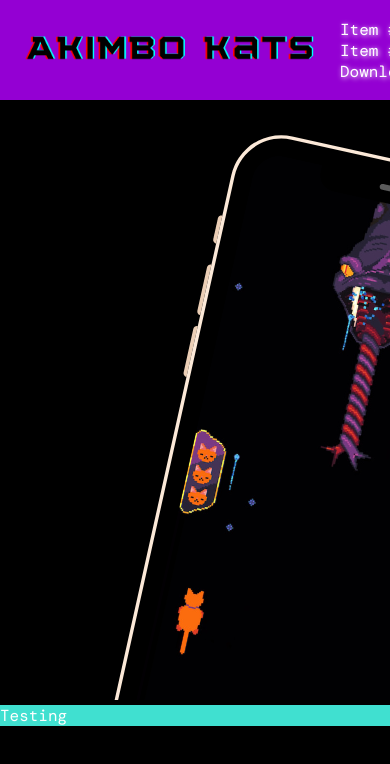
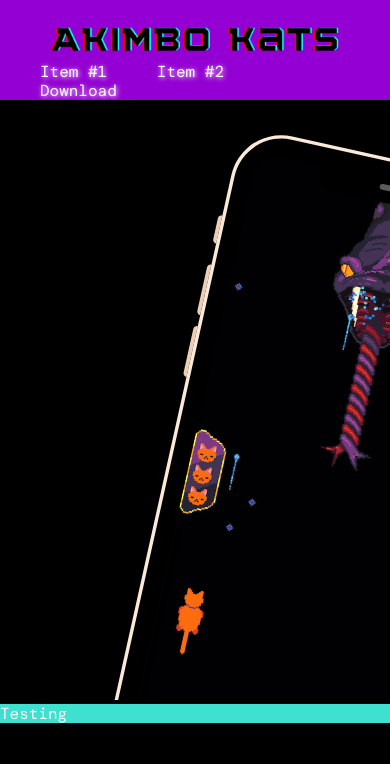
Before and after one commit to maudlinmandrake/landing-page, a plain HTML site: page index.html in a window 390 px wide. Shown: the top 764 px of the page. Drawn offline with nearby package versions, Linux system fonts and the light colour scheme; a web font is replaced by a local one.

Commit message:
Header stacks in columns for small screens

```diff
--- a/styles.css
+++ b/styles.css
@@ -13,6 +13,7 @@ html {
   background-color: #000;
   color: #fff;
   font-family: "DM Mono", monospace;
+  line-height: 1.2;
 }
 
 h1,
@@ -87,3 +88,11 @@ header {
   background-color: turquoise;
   z-index: 1;
 }
+
+/* responsiveness ============ */
+
+@media (max-width: 650px) {
+  header {
+    flex-direction: column;
+  }
+}
```
